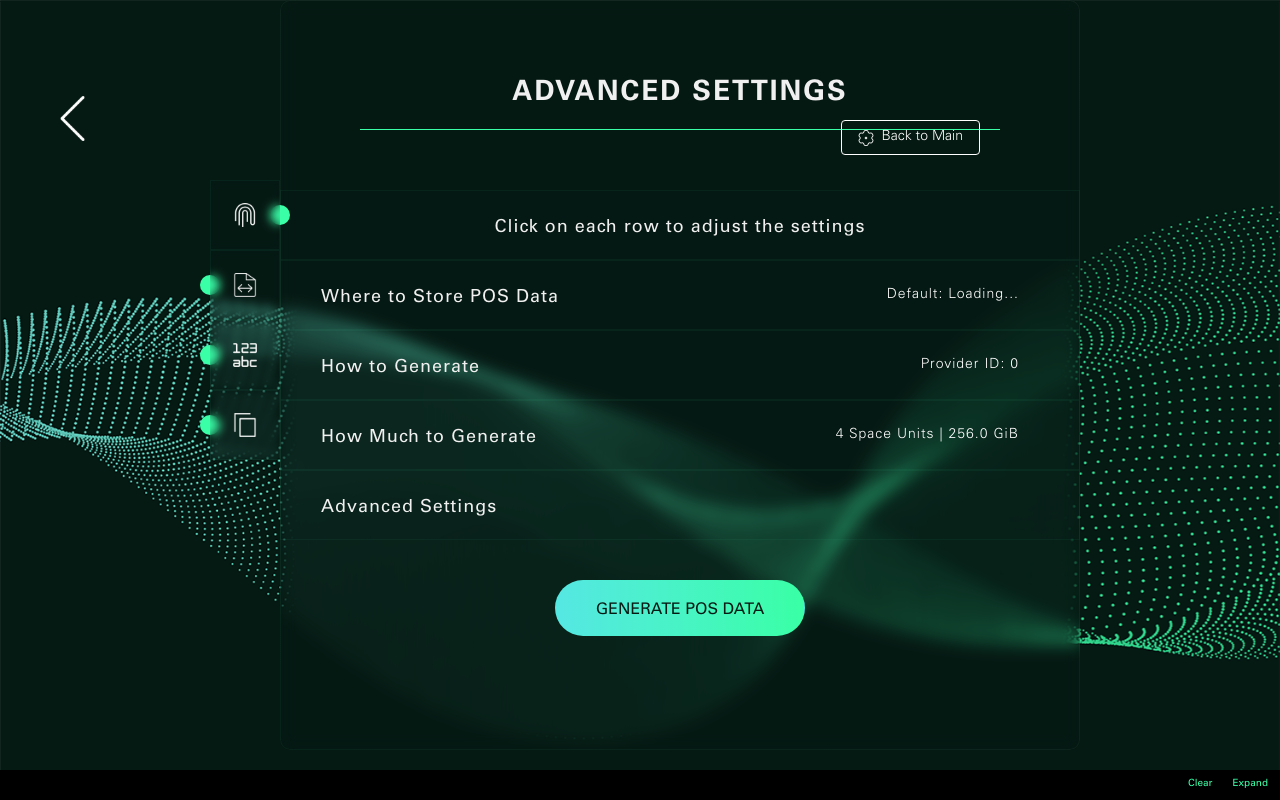
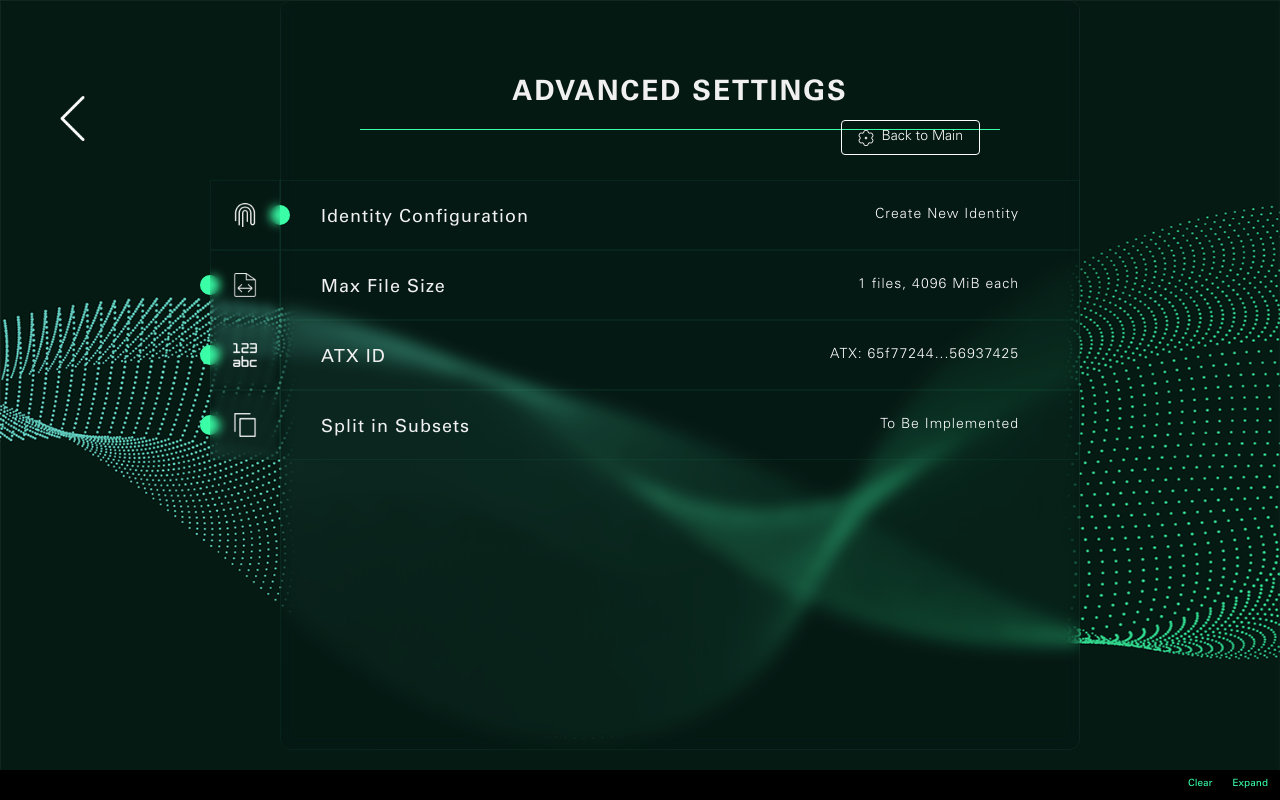
Before and after one commit to spacemeshos/sm-init-app-v2, a React (Create React App) app: page /generate in a window 1280 px wide. Both pictures are taken after a click on the button "Advanced Settings". Built offline with nearby package versions, Linux system fonts and the light colour scheme.

Commit message:
support advanced settings visibility

```diff
--- a/src/components/pos/POSSummary.tsx
+++ b/src/components/pos/POSSummary.tsx
@@ -21,7 +21,7 @@ const Container = styled.div`
   align-items: center;
   justify-content: space-evenly;
   width: 100%;
-  height: 440px;
+  height: 420px;
   position: absolute;
   top: 0px;
 `;
@@ -49,6 +49,9 @@ interface POSSummaryProps {
   error?: string | null;
   updateConsole?: (command: string, output: string) => void;
   onStepChange?: (step: number) => void;
+  onAdvancedVisibilityChange?: (isVisible: boolean) => void;
+  initialAdvancedVisible?: boolean;
+  showOnlyAdvanced?: boolean;
 }
 
 export const POSSummary: React.FC<POSSummaryProps> = ({
@@ -56,6 +59,8 @@ export const POSSummary: React.FC<POSSummaryProps> = ({
   isGenerating: parentIsGenerating,
   updateConsole,
   onStepChange,
+  initialAdvancedVisible = false,
+  showOnlyAdvanced = false,
 }) => {
   const navigate = useNavigate();
   const { settings, setSettings } = useSettings();
@@ -63,7 +68,7 @@ export const POSSummary: React.FC<POSSummaryProps> = ({
   const [showValidationModal, setShowValidationModal] = useState(false);
   const [showSuccessModal, setShowSuccessModal] = useState(false);
   const [validationErrors, setValidationErrors] = useState<string[]>([]);
-  const [isAdvancedVisible, setIsAdvancedVisible] = useState(false);
+  const [isAdvancedVisible] = useState(initialAdvancedVisible);
 
   const isGenerating = parentIsGenerating || processState.isRunning || false;
 
@@ -234,6 +239,8 @@ export const POSSummary: React.FC<POSSummaryProps> = ({
 
       <Container>
         <SummarySection>
+          {!showOnlyAdvanced && (
+            <>
               <Frame>
                 <Subheader
                   top={0}
@@ -260,11 +267,9 @@ export const POSSummary: React.FC<POSSummaryProps> = ({
                 } Space Units | ${calculateTotalSize(settings.numUnits)}`}
                 onClick={() => onStepChange?.(2)}
               />
-          <Frame
-            heading="Advanced Settings"
-            onClick={() => setIsAdvancedVisible(!isAdvancedVisible)}
-          />
-          <AdvancedSection isVisible={isAdvancedVisible}>
+            </>
+          )}
+          <AdvancedSection isVisible={isAdvancedVisible || showOnlyAdvanced}>
             <Frame
               heading="Identity Configuration"
               subheader={
@@ -275,24 +280,29 @@ export const POSSummary: React.FC<POSSummaryProps> = ({
               onClick={() => onStepChange?.(3)}
             />
             <Frame
+              heading="Max File Size"
+              subheader={`${calculateNumFiles(
+                settings.numUnits,
+                settings.maxFileSize || 4096
+              )} files, ${settings.maxFileSize} MiB each`}
+              onClick={() => onStepChange?.(4)}
+            />
+            <Frame
               heading="ATX ID"
               subheader={
                 settings.atxId
                   ? `ATX: ${truncateHex(settings.atxId, 8)}`
                   : 'Default'
               }
-              onClick={() => onStepChange?.(4)}
+              onClick={() => onStepChange?.(5)}
             />
             <Frame
-              heading="Max File Size"
-              subheader={`${calculateNumFiles(
-                settings.numUnits,
-                settings.maxFileSize || 4096
-              )} files, ${settings.maxFileSize} MiB each`}
-              onClick={() => onStepChange?.(2)}
+              heading="Split in Subsets"
+              subheader="To Be Implemented"
+              onClick={() => onStepChange?.(7)}
             />
-            <Frame heading="Split in Subsets" subheader="To Be Implemented" />
           </AdvancedSection>
+          {!showOnlyAdvanced && (
             <Button
               label={isGenerating ? 'Starting...' : 'Generate POS Data'}
               onClick={handleGenerateClick}
@@ -302,6 +312,7 @@ export const POSSummary: React.FC<POSSummaryProps> = ({
               left={275}
               disabled={isGenerating}
             />
+          )}
         </SummarySection>
       </Container>
     </>
```
Lines whose indentation alone changed are shown as unchanged.
